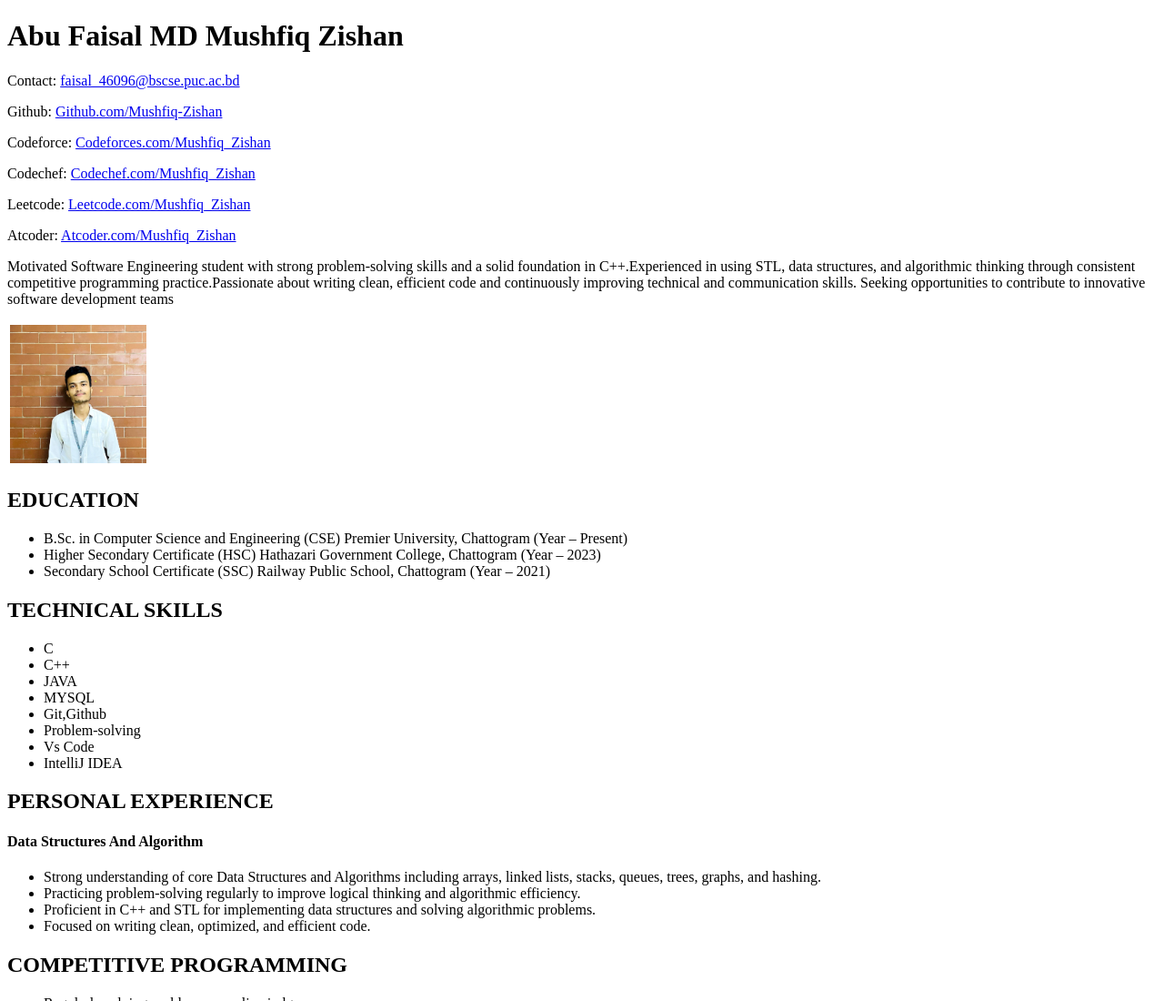
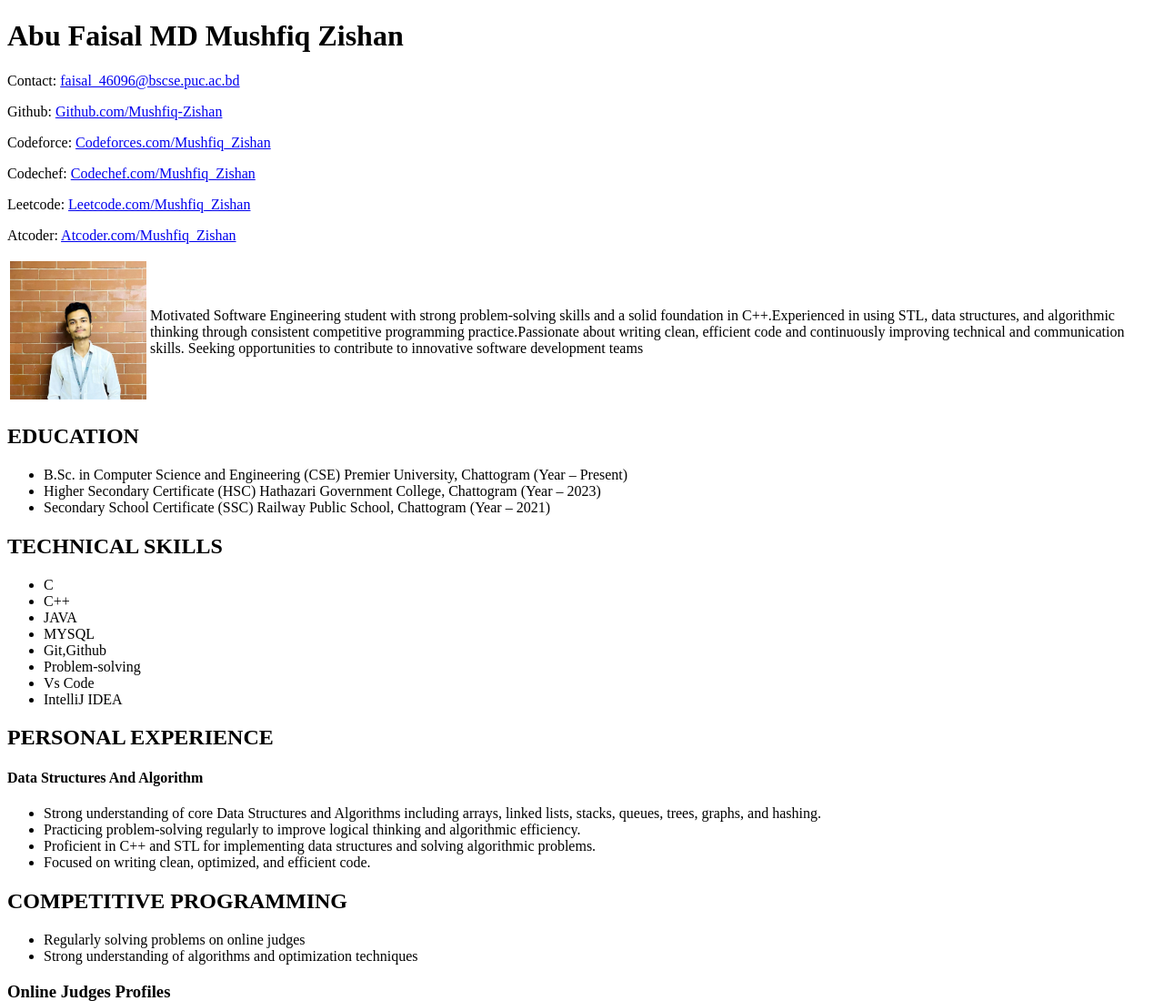
Before and after one commit to Mushfiq-Zishan/CV1096, a plain HTML site: page index.html in a window 1280 px wide. Shown: the top 1100 px of the page at 91% size. Drawn offline with Linux system fonts and the light colour scheme.

Commit message:
Update index.html

```diff
--- a/index.html
+++ b/index.html
@@ -51,7 +51,7 @@
                 style="width: 150px"
               />
             </td>
-            <p>
+            <td>
               Motivated Software Engineering student with strong problem-solving
               skills and a solid foundation in C++.Experienced in using STL,
               data structures, and algorithmic thinking through consistent
@@ -59,7 +59,7 @@
               efficient code and continuously improving technical and
               communication skills. Seeking opportunities to contribute to
               innovative software development teams
-            </p>
+            </td>
           </tr>
         </table>
         <section>
```
